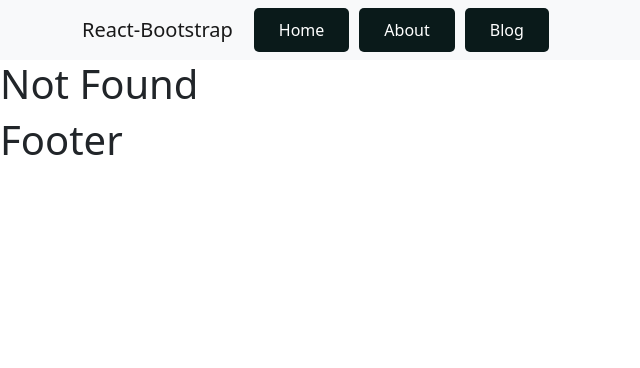
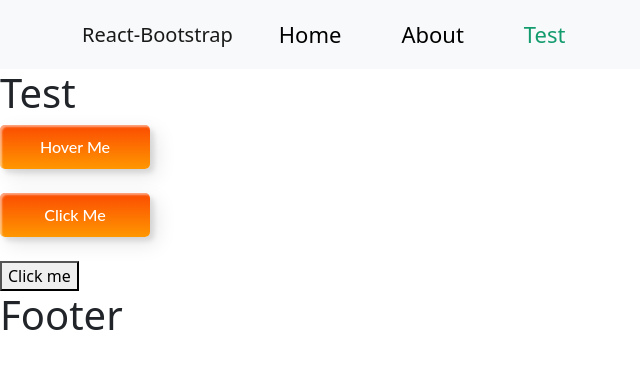
Before and after one commit to teaching-web-development/react-learning, a React (Create React App) app: page /test in a window 1280 px wide. Before the commit this address had no page. Shown: the top 368 px of the page, without its empty margins (0-640 px from the left). Built offline with nearby package versions, Linux system fonts and the light colour scheme.

Commit message:
setup complete

```diff
--- a/src/App.js
+++ b/src/App.js
@@ -5,6 +5,7 @@ import MainNav from './components/MainNav/MainNav';
 import NotFound from './components/NotFound/NotFound';
 import About from './pages/About/About';
 import Home from './pages/Home/Home';
+import Test from './pages/Test/Test';
 
 const App = () => {
   return (
@@ -14,6 +15,7 @@ const App = () => {
         <Route exact path="/" element={<Home />} />
         <Route exact path="/home" element={<Home />} />
         <Route exact path="/about" element={<About />} />
+        <Route exact path="/test" element={<Test />} />
         <Route path="*" element={<NotFound />} />
       </Routes>
       <Footer />
--- a/src/components/MainNav/MainNav.jsx
+++ b/src/components/MainNav/MainNav.jsx
@@ -14,7 +14,7 @@ const MainNav = () => {
                         <NavLink
                             to="/"
                             className={({ isActive }) =>
-                                isActive ? 'text-danger' : ''
+                                isActive ? 'nav-active' : ''
                             }
                         >
                             Home
@@ -22,18 +22,18 @@ const MainNav = () => {
                         <NavLink
                             to="/about"
                             className={({ isActive }) =>
-                                isActive ? 'text-danger' : ''
+                                isActive ? 'nav-active' : ''
                             }
                         >
                             About
                         </NavLink>
                         <NavLink
-                            to="/blog"
+                            to="/test"
                             className={({ isActive }) =>
-                                isActive ? 'text-danger' : ''
+                                isActive ? 'nav-active' : ''
                             }
                         >
-                            Blog
+                            Test
                         </NavLink>
                     </Nav>
                 </Navbar.Collapse>
--- a/src/components/MainNav/MainNav.scss
+++ b/src/components/MainNav/MainNav.scss
@@ -1,10 +1,22 @@
+@import "../../services/scss/main.scss";
+
 .navLinks {
     a {
         text-decoration: none;
-        background-color: #0a1a1a;
-        color: #fff;
+        color: #000;
         margin: 0 5px;
         padding: 10px 25px;
         border-radius: 5px;
+        font-size: 22px;
+        font-weight: 500;
+
+        &:hover {
+            background-color: #091731;
+            transition: 0.2s all ease-in-out;
+            color: #fff;
+        }
+    }
+    .nav-active {
+        color: $link_active;
     }
 }
--- /dev/null
+++ b/src/components/ui-components/Buttons/BtnStyle.scss
@@ -0,0 +1,89 @@
+@import '../../../services/scss/main.scss';
+
+#btn-grp-mainBtn {
+    .custom-btn {
+        min-width: 150px;
+        // height: 40px;
+        color: #fff;
+        border-radius: 5px;
+        padding: 10px 25px;
+        font-family: "Lato", sans-serif;
+        font-weight: 500;
+        background: transparent;
+        cursor: pointer;
+        transition: all 0.3s ease;
+        position: relative;
+        display: inline-block;
+        box-shadow: inset 2px 2px 2px 0px rgba(255, 255, 255, 0.5), 7px 7px 20px 0px rgba(0, 0, 0, 0.1),
+            4px 4px 5px 0px rgba(0, 0, 0, 0.1);
+        outline: none;
+    }
+    /* 7 */
+    .btn-7 {
+        background: linear-gradient(0deg, rgba(255, 151, 0, 1) 0%, $main_btn_clr 100%);
+        // line-height: 42px;
+        padding: 0;
+        border: none;
+    }
+    .btn-7 span {
+        position: relative;
+        display: block;
+        width: 100%;
+        height: 100%;
+        padding: 10px 15px;
+    }
+    .btn-7:before,
+    .btn-7:after {
+        position: absolute;
+        content: "";
+        right: 0;
+        bottom: 0;
+        background: $main_btn_clr;
+        box-shadow: -7px -7px 20px 0px rgba(255, 255, 255, 0.9), -4px -4px 5px 0px rgba(255, 255, 255, 0.9),
+            7px 7px 20px 0px rgba(0, 0, 0, 0.2), 4px 4px 5px 0px rgba(0, 0, 0, 0.3);
+        transition: all 0.3s ease;
+    }
+    .btn-7:before {
+        height: 0%;
+        width: 2px;
+    }
+    .btn-7:after {
+        width: 0%;
+        height: 2px;
+    }
+    .btn-7:hover {
+        color: $main_btn_clr;
+        background: transparent;
+    }
+    .btn-7:hover:before {
+        height: 100%;
+    }
+    .btn-7:hover:after {
+        width: 100%;
+    }
+    .btn-7 span:before,
+    .btn-7 span:after {
+        position: absolute;
+        content: "";
+        left: 0;
+        top: 0;
+        background: $main_btn_clr;
+        box-shadow: -7px -7px 20px 0px rgba(255, 255, 255, 0.9), -4px -4px 5px 0px rgba(255, 255, 255, 0.9),
+            7px 7px 20px 0px rgba(0, 0, 0, 0.2), 4px 4px 5px 0px rgba(0, 0, 0, 0.3);
+        transition: all 0.3s ease;
+    }
+    .btn-7 span:before {
+        width: 2px;
+        height: 0%;
+    }
+    .btn-7 span:after {
+        height: 2px;
+        width: 0%;
+    }
+    .btn-7 span:hover:before {
+        height: 100%;
+    }
+    .btn-7 span:hover:after {
+        width: 100%;
+    }
+}
--- /dev/null
+++ b/src/components/ui-components/Buttons/MainBtn.jsx
@@ -0,0 +1,12 @@
+import React from 'react';
+import './BtnStyle.scss';
+
+const MainBtn = ({ btnText, clickHandler }) => {
+    return (
+        <div id='btn-grp-mainBtn'>
+            <button onClick={(e) => clickHandler(e)} className="custom-btn btn-7"><span>{btnText}</span></button>
+        </div>
+    );
+};
+
+export default MainBtn;
--- /dev/null
+++ b/src/pages/Test/Test.jsx
@@ -0,0 +1,24 @@
+import React from 'react';
+import MainBtn from '../../components/ui-components/Buttons/MainBtn';
+
+const Test = () => {
+    const clickHandler = (e) => {
+        console.log(e);
+    }
+    const secondHan = e => {
+        console.log(e);
+    }
+    return (
+        <div>
+            <h1>Test</h1>
+
+            <MainBtn btnText="Hover Me" clickHandler={secondHan}/>
+            <br />
+            <MainBtn btnText="Click Me" clickHandler={clickHandler}/>
+            <br />
+            <button type="" onClick={clickHandler}>Click me</button>
+        </div>
+    );
+};
+
+export default Test;
--- /dev/null
+++ b/src/services/scss/_variable.scss
@@ -0,0 +1,3 @@
+// theme colors
+$main_btn_clr: rgba(251, 75, 2, 1);
+$link_active: rgb(18, 155, 109);
--- a/src/services/scss/main.scss
+++ b/src/services/scss/main.scss
@@ -1 +1,2 @@
 @import "bootstrap/dist/css/bootstrap.min.css";
+@import "./variable";
```
